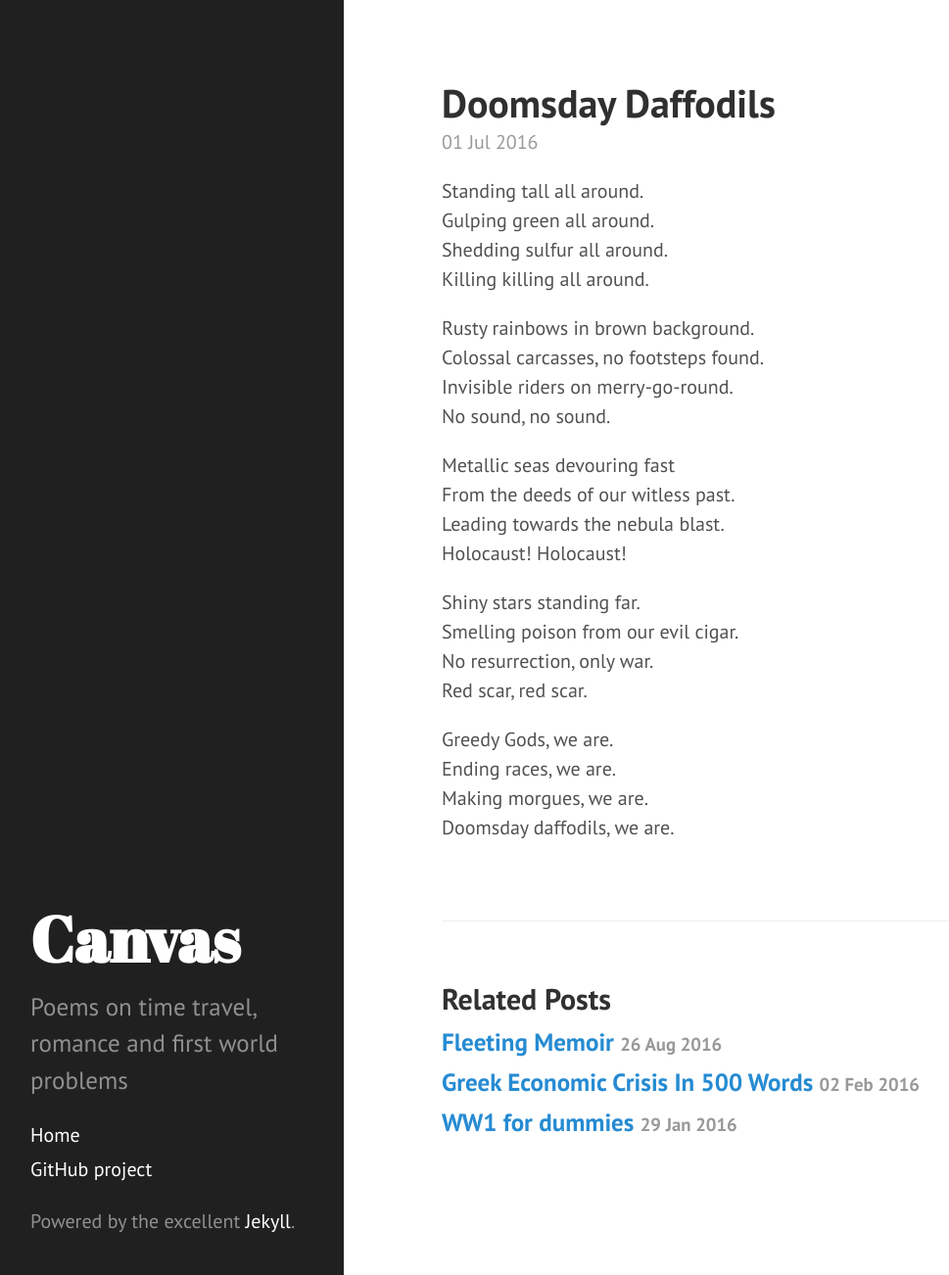
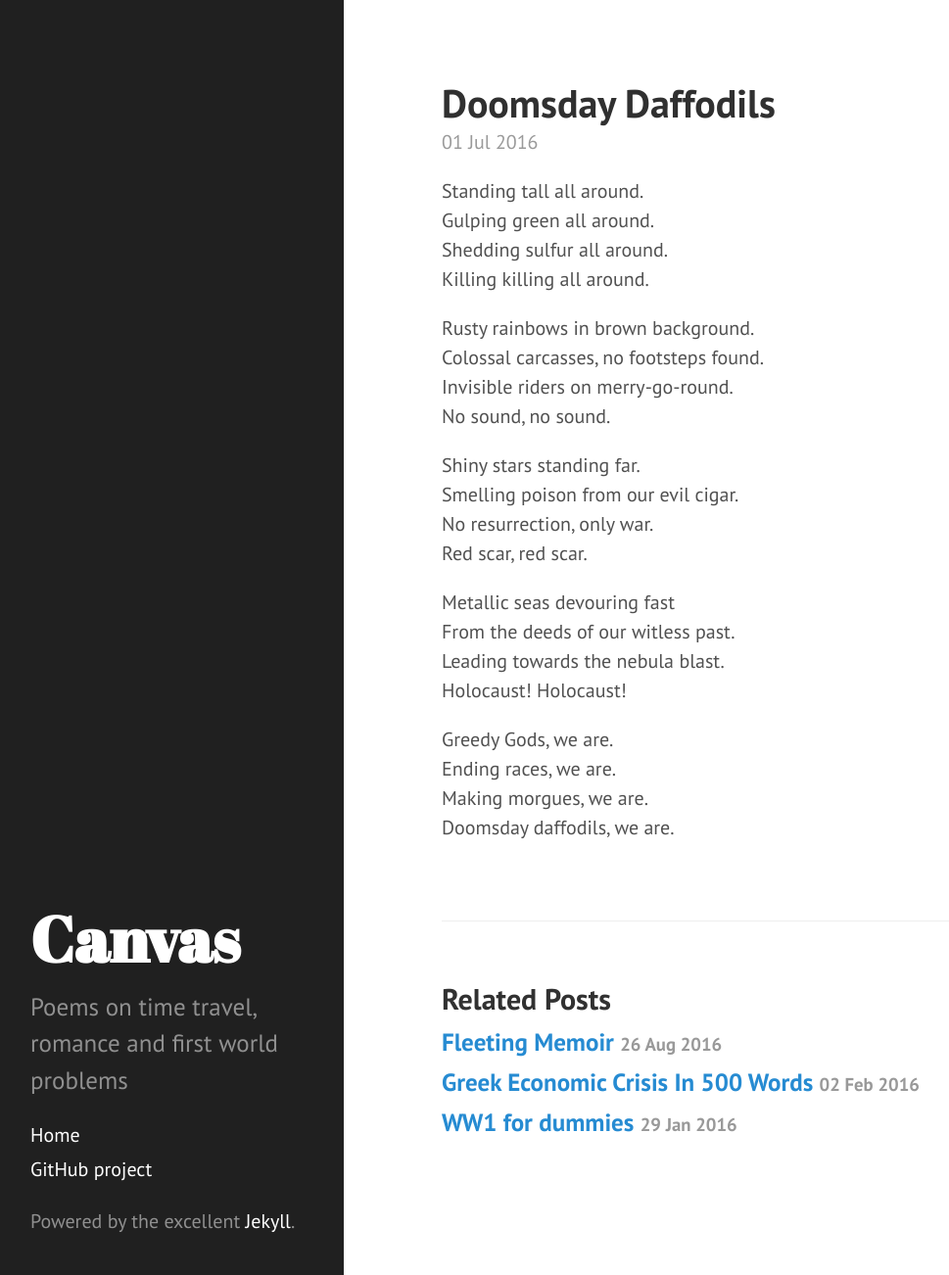
Before and after one commit to pratishgupta91/pratishgupta91.github.io, a Jekyll site: the page built from _posts/2016-07-01-Doomsday Dafodils.markdown, in a window 1280 px wide and 1302 px high. Shown: the whole window at 98% size, without its empty margins (9-978 px from the left). Built offline with Jekyll 4.4.1, drawn with Linux system fonts in a browser that asks for light colours; Markdown is read by kramdown in place of the engine named in the settings; comment, search, counter and statistics services are not loaded.

```diff
--- a/_posts/2016-07-01-Doomsday Dafodils.markdown
+++ b/_posts/2016-07-01-Doomsday Dafodils.markdown
@@ -16,16 +16,16 @@ Colossal carcasses, no footsteps found.
 Invisible riders on merry-go-round.
 No sound, no sound.
 
+Shiny stars standing far.
+Smelling poison from our evil cigar.
+No resurrection, only war.
+Red scar, red scar.
+
 Metallic seas devouring fast
 From the deeds of our witless past.
 Leading towards the nebula blast.
 Holocaust! Holocaust!
 
-Shiny stars standing far.
-Smelling poison from our evil cigar.
-No resurrection, only war.
-Red scar, red scar.
-
 Greedy Gods, we are.
 Ending races, we are.
 Making morgues, we are.
```
